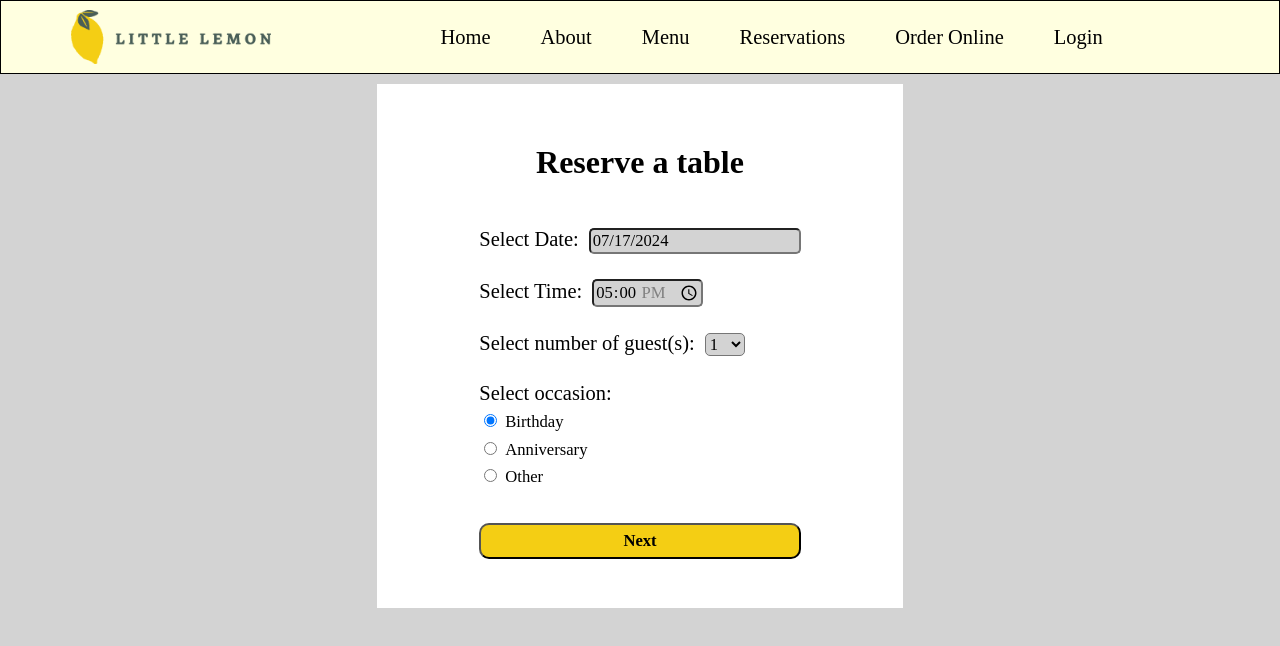
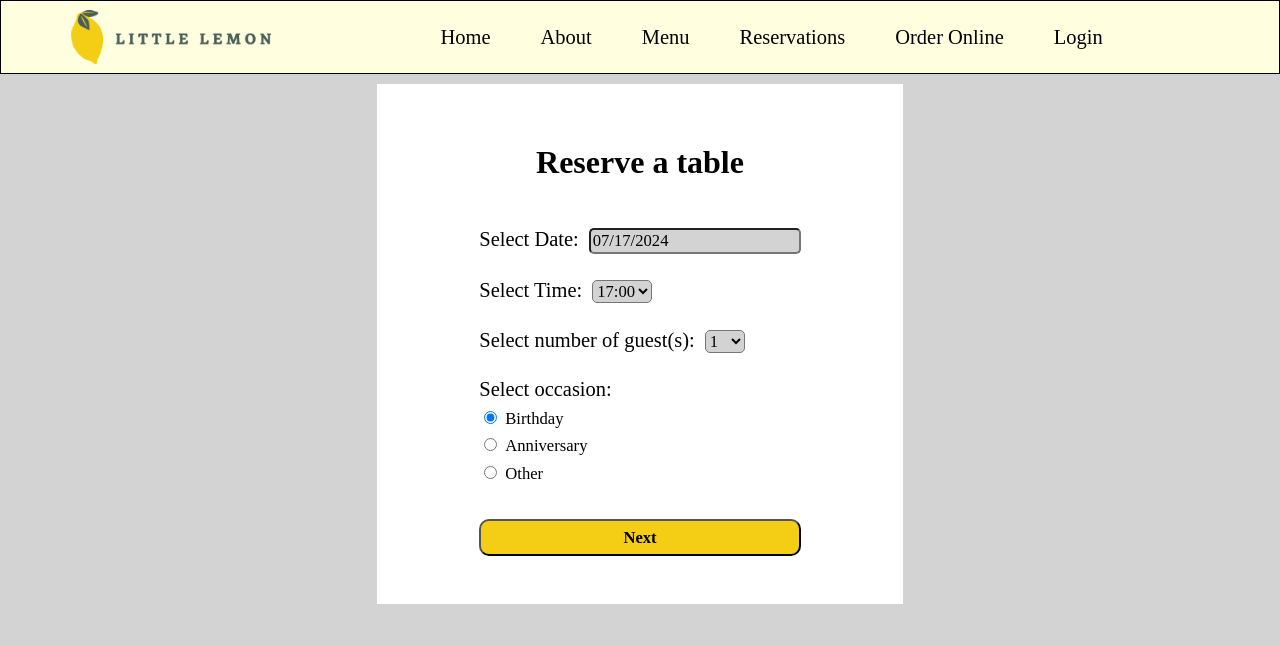
Before and after one commit to william-swe/Table-Reservation, a React (Create React App) app: page /reserve in a window 1280 px wide. Shown: the top 646 px of the page. Built offline with nearby package versions, Linux system fonts and the light colour scheme.

Commit message:
Control  available times from parent (Hero) to child (Reserve)

```diff
--- a/public/index.html
+++ b/public/index.html
@@ -5,10 +5,7 @@
     <link rel="icon" href="%PUBLIC_URL%/favicon.ico" />
     <meta name="viewport" content="width=device-width, initial-scale=1" />
     <meta name="theme-color" content="#000000" />
-    <meta
-      name="description"
-      content="Little Lemon main page"
-    />
+    <meta name="description" content="Little Lemon main page"/>
     <meta name="og:title" content="Little Lemon main page"/>
     <meta name="og:description" content="Little Lemon is a family owned Mediterranean restaurant, focused on traditional recipes served with a modern twist."/>
     <meta name="og:image" content="https://as1.ftcdn.net/v2/jpg/03/24/73/92/1000_F_324739203_keeq8udvv0P2h1MLYJ0GLSlTBagoXS48.jpg"/>
--- a/src/App.js
+++ b/src/App.js
@@ -27,6 +27,7 @@ function App() {
               <Footer />
             </>
           } />
+          {/* Booking Form components: */}
           <Route path="/reserve" element={<Reserve />} />
           <Route path="/form" element={<Form />} />
         </Routes>
--- a/src/components/Hero.js
+++ b/src/components/Hero.js
@@ -4,9 +4,10 @@ import { useNavigate } from 'react-router-dom'
 
 const Hero = () => {
     const navigate = useNavigate();
+    const times = ["17:00", "19:00", "20:00"];
 
     const handleClick = () => {
-        navigate("/reserve");
+        navigate("/reserve", { state: { times } }); // pass times to Reserve component
     }
 
     return (
@@ -18,7 +19,7 @@ const Hero = () => {
                 <p>
                     We are a family owned Mediterranean restaurant, focused on traditional recipes served with a modern twist.
                 </p>
-                <input id="hero-button" type="button" value="Reserve a table" onClick={handleClick}/>
+                <input id="hero-button" type="button" value="Reserve a table" onClick={handleClick} />
             </div>
             <img src={breads} alt="A waiter serving breads"></img>
         </div>
--- a/src/components/Reserve.js
+++ b/src/components/Reserve.js
@@ -1,24 +1,23 @@
-import React, { useState } from 'react'
-import "../css/Reserve.css"
-import Nav from './Nav'
-import DatePicker from 'react-datepicker'
-import 'react-datepicker/dist/react-datepicker.css'
-import { addDays } from 'date-fns'
-import { useNavigate } from 'react-router-dom'
+import React, { useState } from 'react';
+import { useLocation, useNavigate } from 'react-router-dom';
+import "../css/Reserve.css";
+import Nav from './Nav';
+import DatePicker from 'react-datepicker';
+import 'react-datepicker/dist/react-datepicker.css';
+import { addDays } from 'date-fns';
 
 const Reserve = () => {
     const [startDate, setStartDate] = useState(new Date());
-    const [time, setTime] = useState('17:00');
+    const location = useLocation();
+    const navigate = useNavigate();
+    const default_times = ["17:00", "18:00", "19:00", "20:00", "21:00", "22:00"];
+    const times = location.state?.times || default_times;
+    const [time, setTime] = useState(times[0]);
     const dropdowns = ["1", "2", "3", "4", "5+"];
     const [dropdownOption, setdropdownOption] = useState("1");
-    const occasions = [
-        "Birthday",
-        "Anniversary",
-        "Other"
-    ];
+    const occasions = ["Birthday", "Anniversary", "Other"];
     const [occasionOption, setoccasionOption] = useState(occasions[0]);
     const [otherText, setOtherText] = useState("");
-    const navigate = useNavigate();
 
     const handleSubmit = (event) => {
         event.preventDefault();
@@ -42,14 +41,17 @@ const Reserve = () => {
                     </div>
                     <div id="reserve-timepicker">
                         <label>Select Time:</label>
-                        <input
+                        <select
                             id="timepicker"
-                            type="time"
                             value={time}
                             onChange={(event) => setTime(event.target.value)}
-                            min="17:00"
-                            max="22:00"
-                        />
+                        >
+                            {times.map((timeOption, index) => (
+                                <option key={index} value={timeOption}>
+                                    {timeOption}
+                                </option>
+                            ))}
+                        </select>
                     </div>
                     <div id="reserve-guests-no">
                         <label>Select number of guest(s):</label>
@@ -72,7 +74,6 @@ const Reserve = () => {
                                 <input
                                     type="radio"
                                     id={`radio-${option}`}
-                                    // name="custom-radio"
                                     value={option}
                                     checked={occasionOption === option}
                                     onChange={(event) => setoccasionOption(event.target.value)}
@@ -83,7 +84,7 @@ const Reserve = () => {
                     </div>
                     {occasionOption === "Other" && (
                         <textarea
-                        id="reserve-textarea"
+                            id="reserve-textarea"
                             placeholder="Please specify your occasion"
                             value={otherText}
                             onChange={(event) => setOtherText(event.target.value)}
--- a/src/css/Form.css
+++ b/src/css/Form.css
@@ -24,12 +24,13 @@
 
 .form-button {
     border: 1px solid black;
+    background-color: #F4CE14;
     border-radius: 5px;
     font-size: large;
 }
 
 .form-button:hover {
-    background-color: #F4CE14;
+    background-color: yellow;
 }
 
 @media (max-width: 1023px) {
--- a/src/css/Reserve.css
+++ b/src/css/Reserve.css
@@ -63,6 +63,10 @@
     cursor: pointer;
 }
 
+#reserve-button:hover {
+    background-color: yellow;
+}
+
 #reserve-textarea {
     width: 100%;
     height: 10vh;
```
